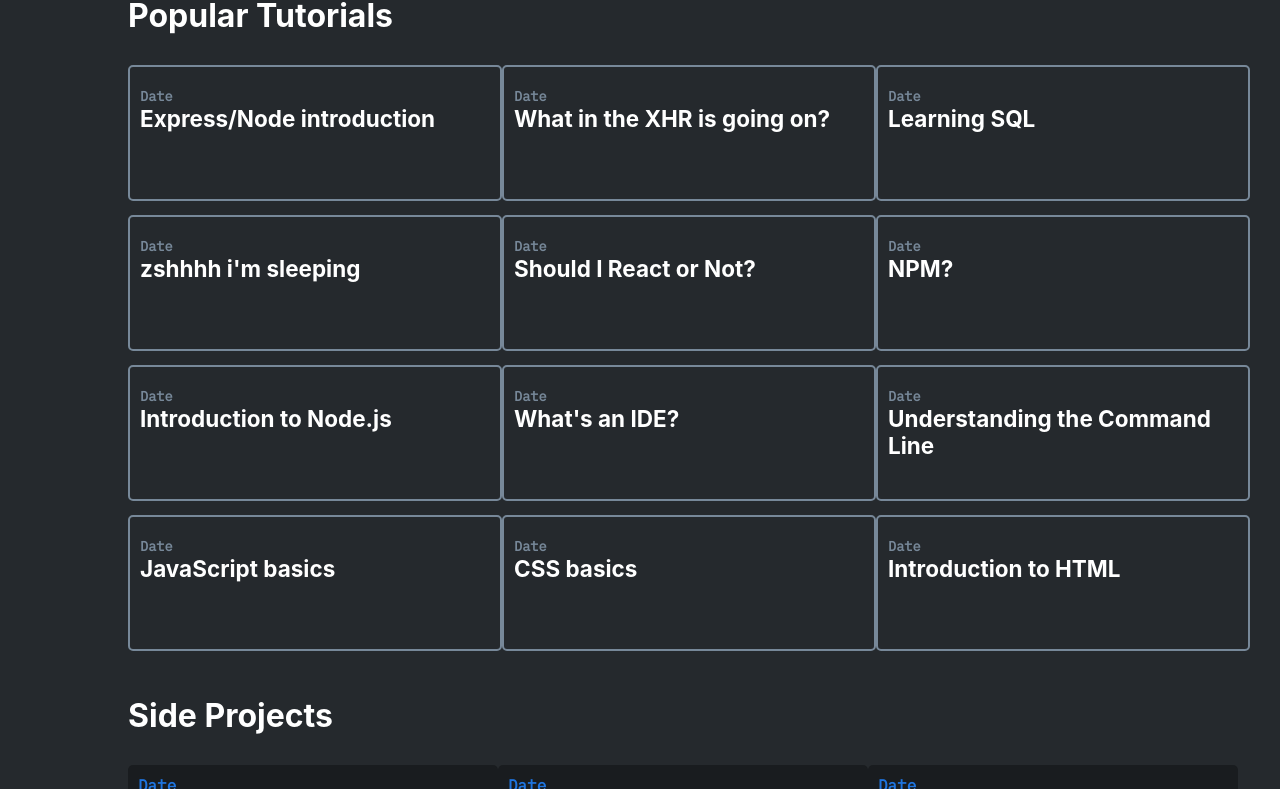
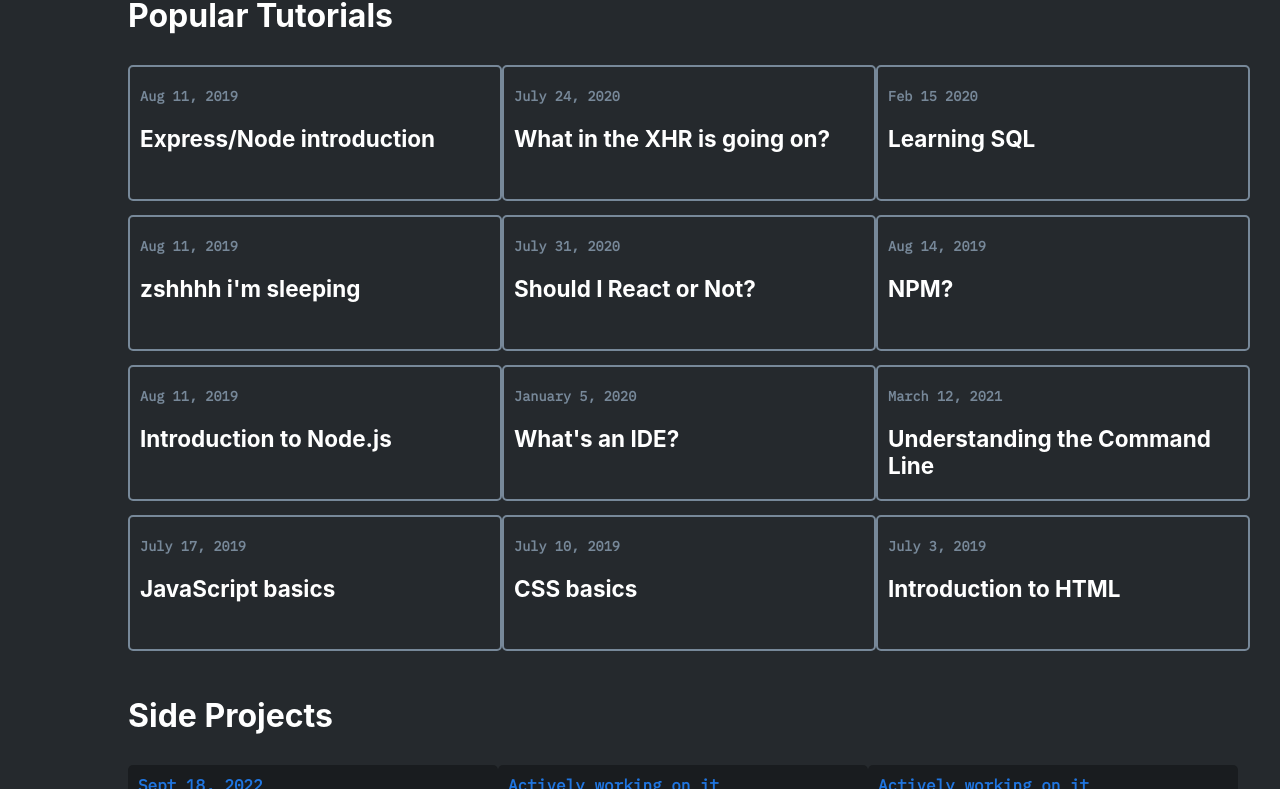
Before and after one commit to mjthedev/marrionjohnson.io, a website built with webpack: page src/html/index.html in a window 1280 px wide. Shown: the part 1435-2224 px from the top of the page. Built offline with nearby package versions, Linux system fonts and the light colour scheme.

Commit message:
modified all dates and fix navbar font family

```diff
--- a/src/html/index.html
+++ b/src/html/index.html
@@ -81,53 +81,53 @@
             </div>
             <div class="content-6">
                 <div class="tutorials">
-                    <h4 class="tutorials-date">Date</h4>
+                    <h4 class="tutorials-date">Aug 11, 2019</h4>
                     <a href="https://developer.mozilla.org/en-US/docs/Learn/Server-side/Express_Nodejs/Introduction" class="tutorials-content" target="_blank" rel="noopener noreferrer"><h2>Express/Node introduction</h2></a>
                 </div>
                 <div class="tutorials">
-                    <h4 class="tutorials-date">Date</h4>
+                    <h4 class="tutorials-date">July 24, 2020</h4>
                     <a href="https://developer.mozilla.org/en-US/docs/Web/API/XMLHttpRequest" class="tutorials-content" target="_blank" rel="noopener noreferrer"><h2>What in the XHR is going on?</h2></a>
                 </div>
                 <div class="tutorials">
-                    <h4 class="tutorials-date">Date</h4>
+                    <h4 class="tutorials-date">Feb 15 2020</h4>
                     <a href="https://www.w3schools.com/sql/" class="tutorials-content" target="_blank" rel="noopener noreferrer"><h2>Learning SQL</h2></a>
                 </div>
                 <div class="tutorials">
-                    <h4 class="tutorials-date">Date</h4>
+                    <h4 class="tutorials-date">Aug 11, 2019</h4>
                     <a href="https://opensource.com/article/19/9/getting-started-zsh" class="tutorials-content" target="_blank" rel="noopener noreferrer"><h2>zshhhh i'm sleeping </h2></a>
                 </div>
                 <div class="tutorials">
-                    <h4 class="tutorials-date">Date</h4>
+                    <h4 class="tutorials-date">July 31, 2020</h4>
                     <a href="https://reactjs.org/docs/getting-started.html" class="tutorials-content" target="_blank" rel="noopener noreferrer"><h2>Should I React or Not?</h2></a>
                 </div>
                 <div class="tutorials">
-                    <h4 class="tutorials-date">Date</h4>
+                    <h4 class="tutorials-date">Aug 14, 2019</h4>
                     <a href="https://www.freecodecamp.org/news/what-is-npm-a-node-package-manager-tutorial-for-beginners/" class="tutorials-content" target="_blank" rel="noopener noreferrer"><h2>NPM?</h2></a>
                 </div>
                 <div class="tutorials">
-                    <h4 class="tutorials-date">Date</h4>
+                    <h4 class="tutorials-date">Aug 11, 2019</h4>
                     <a href="https://nodejs.dev/en/learn/introduction-to-nodejs/" class="tutorials-content" target="_blank" rel="noopener noreferrer"><h2>Introduction to Node.js</h2></a>
                 </div>
                 <div class="tutorials">
-                    <h4 class="tutorials-date">Date</h4>
+                    <h4 class="tutorials-date">January 5, 2020</h4>
                     <a href="https://www.freecodecamp.org/news/what-is-an-ide-in-programming-an-ide-definition-for-developers/" class="tutorials-content" target="_blank" rel="noopener noreferrer"><h2>What's an IDE?</h2></a>
 
                 </div>
                 <div class="tutorials">
-                    <h4 class="tutorials-date">Date</h4>
+                    <h4 class="tutorials-date">March 12, 2021</h4>
                     <a href="https://developer.mozilla.org/en-US/docs/Learn/Tools_and_testing/Understanding_client-side_tools/Command_line" class="tutorials-content" target="_blank" rel="noopener noreferrer"><h2>Understanding the Command Line</h2></a>
 
                 </div>
                 <div class="tutorials">
-                    <h4 class="tutorials-date">Date</h4>
+                    <h4 class="tutorials-date">July 17, 2019</h4>
                     <a href="https://developer.mozilla.org/en-US/docs/Learn/Getting_started_with_the_web/JavaScript_basics" class="tutorials-content" target="_blank" rel="noopener noreferrer"><h2>JavaScript basics</h2></a>
                 </div>
                 <div class="tutorials">
-                    <h4 class="tutorials-date">Date</h4>
+                    <h4 class="tutorials-date">July 10, 2019</h4>
                     <a href="https://developer.mozilla.org/en-US/docs/Learn/Getting_started_with_the_web/CSS_basics" class="tutorials-content" target="_blank" rel="noopener noreferrer"><h2>CSS basics</h2></a>
                 </div>
                 <div class="tutorials">
-                    <h4 class="tutorials-date">Date</h4>
+                    <h4 class="tutorials-date">July 3, 2019</h4>
                     <a href="https://developer.mozilla.org/en-US/docs/Learn/HTML/Introduction_to_HTML" class="tutorials-content" target="_blank" rel="noopener noreferrer"><h2>Introduction to HTML</h2></a>
                 </div>
             </div>
@@ -136,15 +136,15 @@
             </div>
             <div class="content-8">
                 <div class="sideprojects">
-                    <h4 class="sideprojects-date"> Date</h4>
+                    <h4 class="sideprojects-date">Sept 18, 2022</h4>
                     <a href="https://www.marrionjohnson.io" class="sideprojects-content" target="_blank" rel="noopener noreferrer"><h2>marrionjohnson.io</h2></a>
                 </div>
                 <div class="sideprojects">
-                    <h4 class="sideprojects-date"> Date</h4>
+                    <h4 class="sideprojects-date">Actively working on it</h4>
                     <a href="ecomie.netlify.app" class="sideprojects-content" target="_blank" rel="noopener noreferrer"><h2>ecommerce-webapp</h2></a>
                 </div>
                 <div class="sideprojects">
-                    <h4 class="sideprojects-date"> Date</h4>
+                    <h4 class="sideprojects-date">Actively working on it</h4>
                     <a href="https://ecomie.netlify.app/" class="sideprojects-content" target="_blank" rel="noopener noreferrer"><h2>chat-application-webapp</h2></a>
                 </div>
             </div>
--- a/src/styles/main.scss
+++ b/src/styles/main.scss
@@ -35,10 +35,9 @@
 a.commonA{
     color: white;
     text-decoration: none;
-    font-family: $primary-font-family;
+    font-family: $font-family-main;
 }
 a.commonA:hover{
-
     text-decoration: underline;
     text-underline-offset: 10px;
     text-decoration-color: antiquewhite;
@@ -123,6 +122,7 @@
 .reads-content {
     font-family: $font-family-main;
     color: $content-color;
+    margin-top: 50px;
     text-decoration: none;
 }
 
@@ -178,6 +178,7 @@
     font-family: $font-family-main;
     color: $content-color;
     text-decoration: none;
+    margin-top: 20px;
     font-size: 15px;
 }
 
@@ -226,6 +227,7 @@
 .sideprojects-content {
     font-family: $font-family-main;
     color: white;
+    margin-top: 50px;
     text-decoration: none;
 }
 
```
Also changed, not shown: src/html/aboutme.html (+3 -3 lines), src/html/thingsiread.html (+2 -2 lines).
